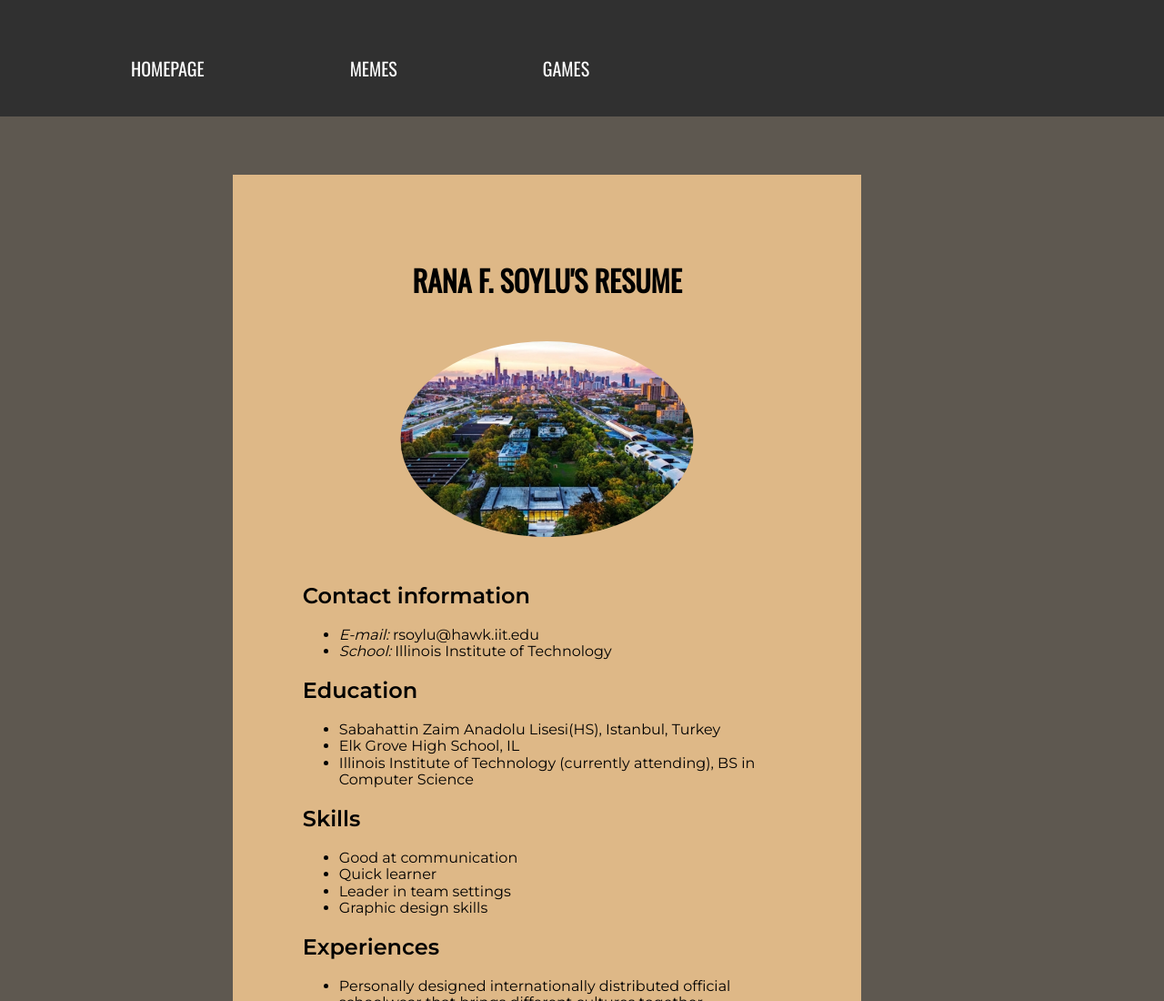
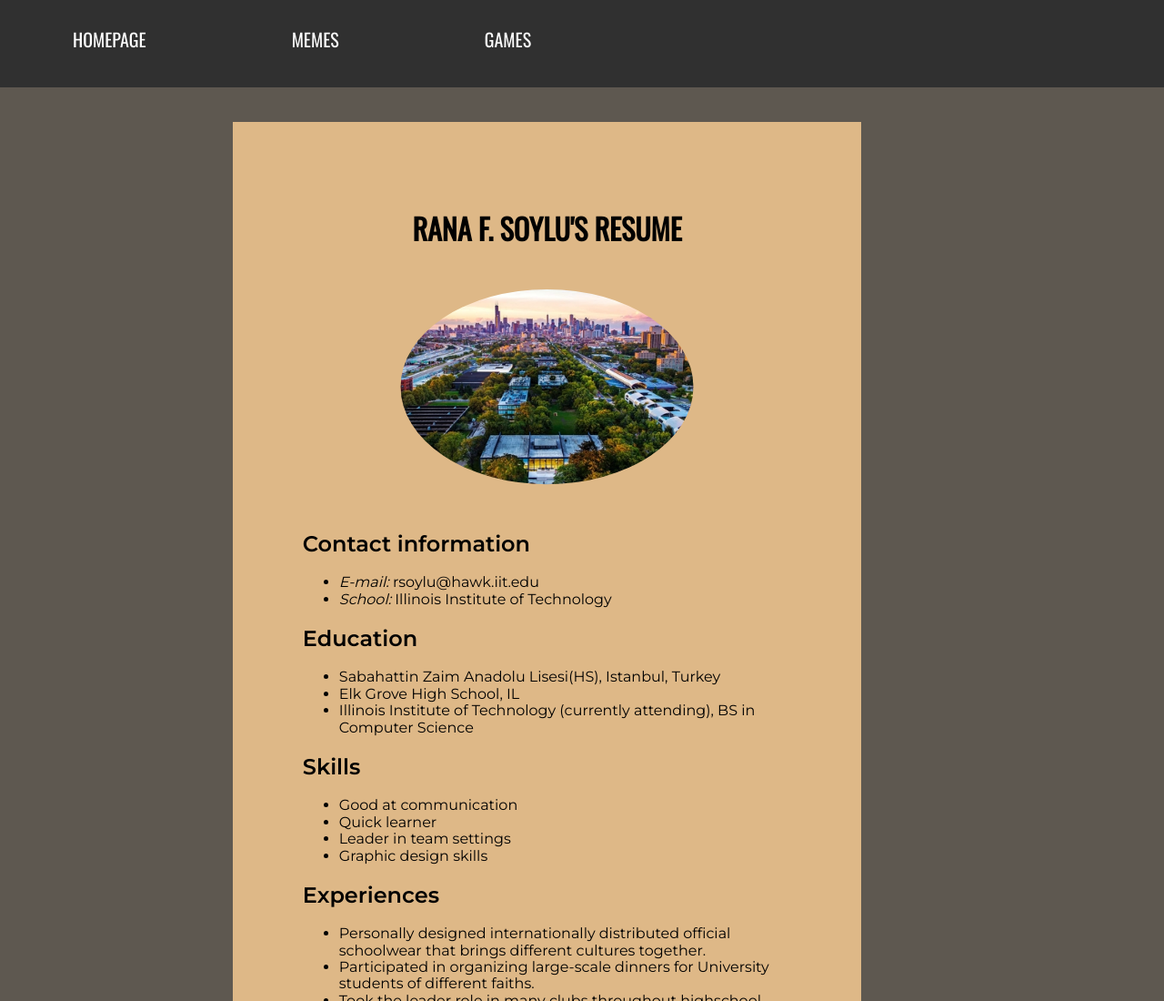
Before and after one commit to rsoylu/PersonalWebsite, a plain HTML site: page index.html in a window 1280 px wide. Shown: the top 1100 px of the page at 91% size. Drawn offline with nearby package versions, Linux system fonts and the light colour scheme; a web font is replaced by a local one.

Commit message:
Update style.css

```diff
--- a/css/style.css
+++ b/css/style.css
@@ -1,7 +1,7 @@
 nav ul{
   list-style-type: none;
-  margin: 0 0 5% 0;
-  padding: 5%;
+  margin: 0 0 3% 0;
+  padding: 2em 0 4em 0;
   background-color: #303030;
 }
 
@@ -10,7 +10,6 @@ nav ul li{
 }
 
 nav ul li a{
-
   padding: 1em 4em;
   font-size: 125%;
   color: white;
```
